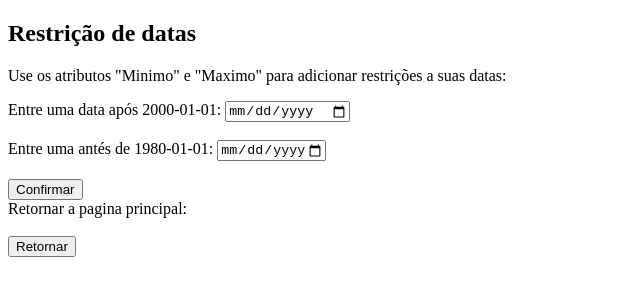
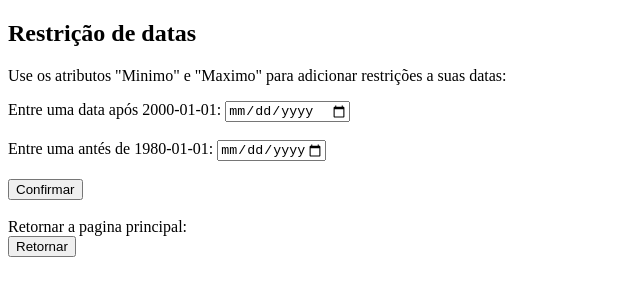
Before and after one commit to Murilo-N-M/Murilo-N-M.github.io, a plain HTML site: page teste.html in a window 1280 px wide. Shown: the whole page, without its empty margins (0-640 px from the left). Drawn offline with Linux system fonts and the light colour scheme.

Commit message:
Update teste.html

```diff
--- a/teste.html
+++ b/teste.html
@@ -11,11 +11,11 @@
       <label for="dataMax">Entre uma antés de 1980-01-01:</label>
       <input type="date" id="dataMax" max="1980-01-01"><br><br>
 
-      <input type="submit" value="Confirmar">
+      <input type="submit" value="Confirmar"><br><br>
     </form>
 
     <form action="index.html">
-      <label>Retornar a pagina principal:</label><br><br>
+      <label>Retornar a pagina principal:</label><br>
       <input type="submit" value="Retornar">
     </form>
 
```
